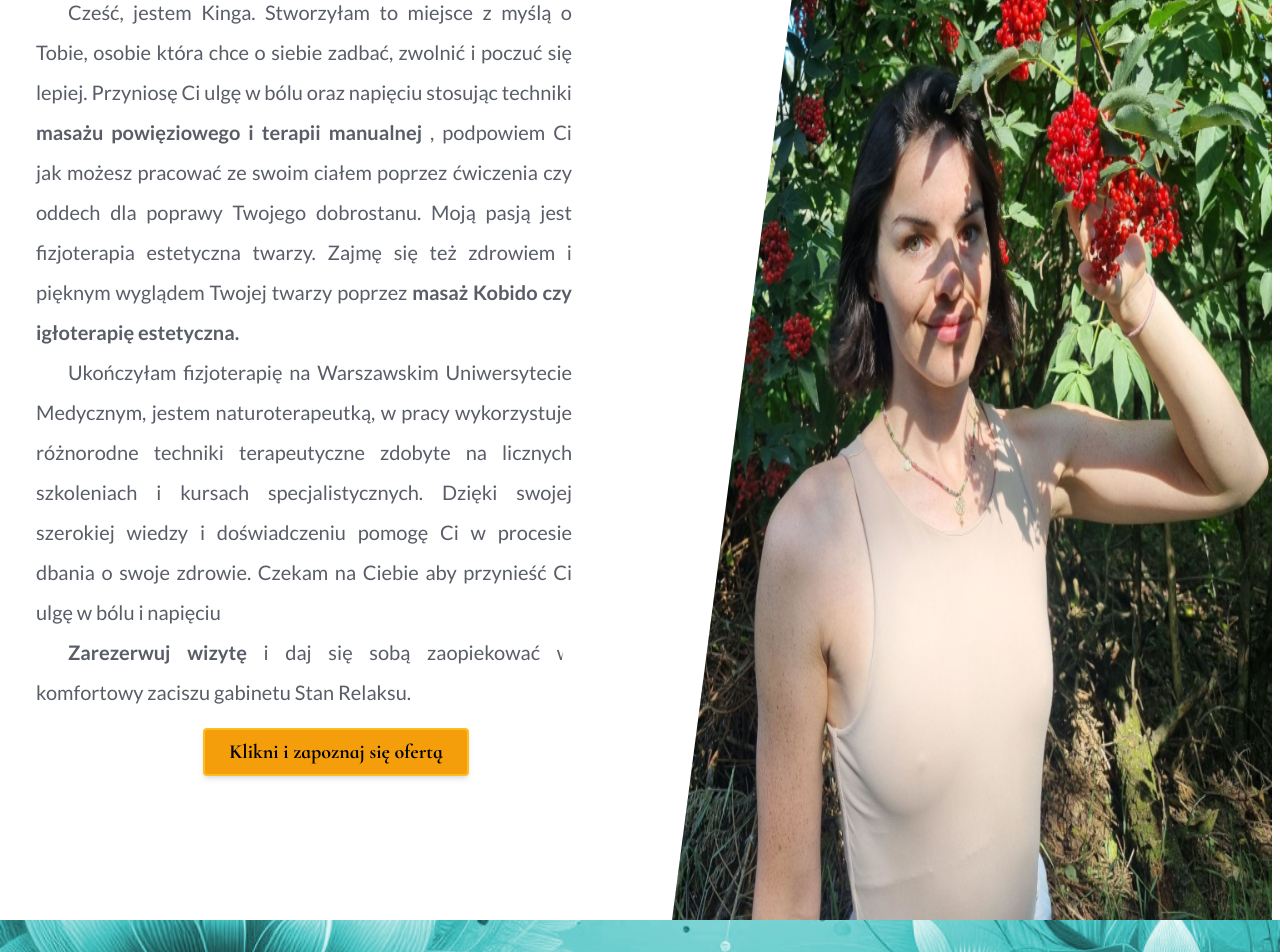
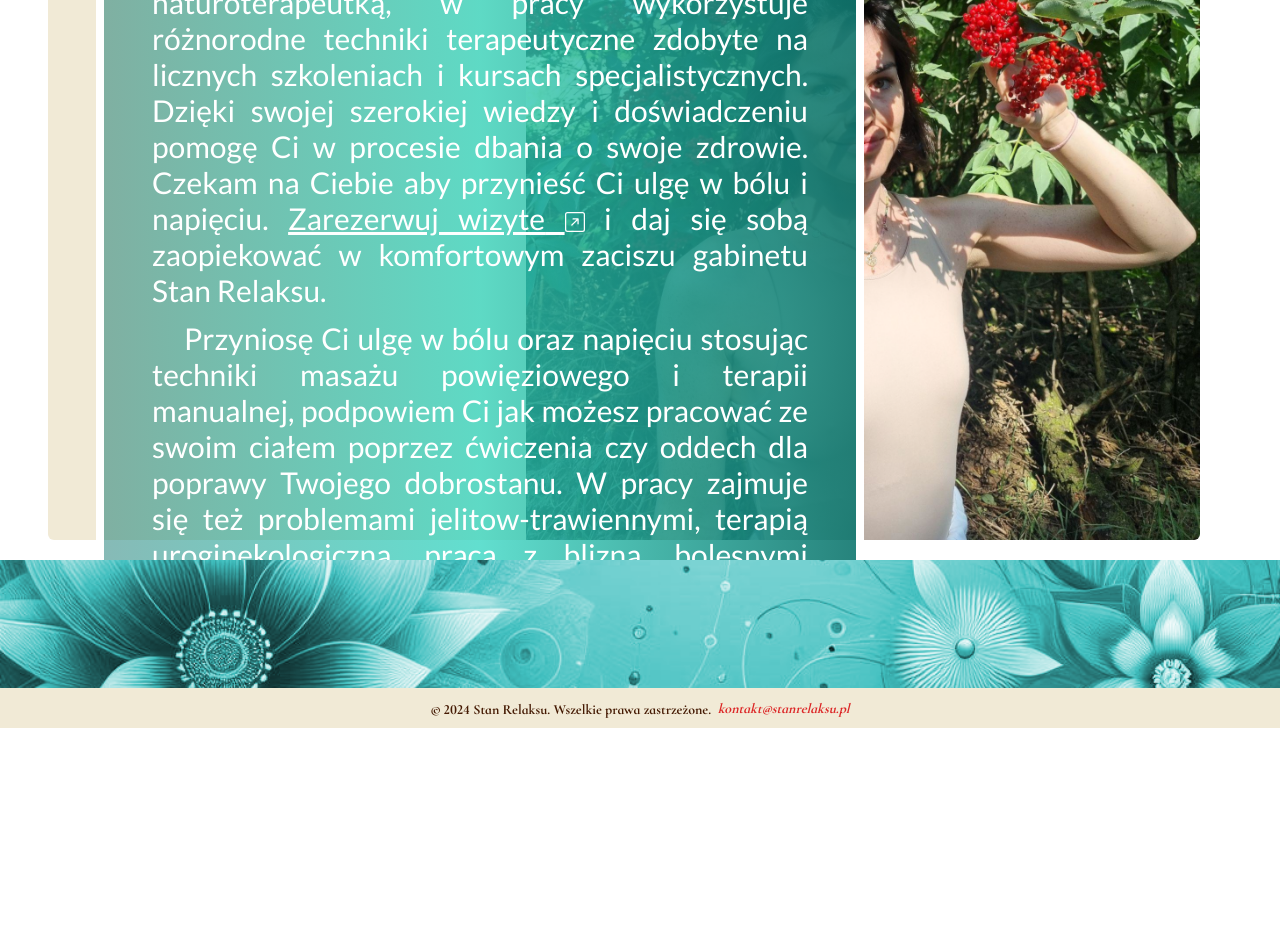
Before and after one commit to PiotrRegulski/stan-relaksu, a Next.js app: page /about in a window 1280 px wide. Shown: the part 540-1492 px from the top of the page. After the commit the page ends 1268 px from the top, so only its background shows below. Built offline with nearby package versions, Linux system fonts and the light colour scheme.

Commit message:
new component about

```diff
--- a/src/app/about/page.tsx
+++ b/src/app/about/page.tsx
@@ -1,90 +1,62 @@
 import PageHeader from "@/components/homepage/PageHeader";
-import Image from "next/image";
+import { BsArrowUpRightSquare } from "react-icons/bs";
+import { lato } from "@/components/fonts";
 import React from "react";
 import Link from "next/link";
+import BackLink from "@/components/layout/BackLink";
+
 const About = () => {
   return (
     <>
       <PageHeader id={"about"}>O mnie</PageHeader>
-      <div className="relative bg-white overflow-hidden mt-3">
-        <div className="max-w-7xl mx-auto">
-          <div className="relative z-10 pb-8 bg-white sm:pb-16 md:pb-20 lg:max-w-2xl lg:w-full lg:pb-28 xl:pb-32">
-            <svg
-              className="hidden lg:block absolute right-0 inset-y-0 h-full w-72 text-white transform translate-x-1/2"
-              fill="currentColor"
-              viewBox="0 0 100 100"
-              preserveAspectRatio="none"
-              aria-hidden="true"
-            >
-              <polygon points="50,0 100,0 50,100 0,100"></polygon>
-            </svg>
-
-            <div className="pt-1"></div>
-            <main className="mt-6 mx-auto max-w-5xl px-2 md:px-12 sm:mt-12 sm:px-6 md:mt-16 lg:mt-20 lg:px-8 xl:mt-28">
-              <div className="sm:text-center lg:text-left">
-                <h2 className="my-6 pl-4 text-left text-2xl tracking-tight font-extrabold text-gray-900 sm:text-3xl md:text-4xl ">
-                  Kim jestem
+      <div className="relative bg-no-repeat md:bg-right bg-center bg-cover md:bg-contain bg-my-hero-image  md:h-[90vh]  md:w-[90vw] rounded-md md:mx-12 md:my-5 bg-mainthemelogo ">
+        <div className=" md:absolute md:top-0 md:right-1/4  md:border-8 border-white  md:mx-12 md:my-6 bg-gradient-to-r from-teal-700/50 via-teal-400/75 to-teal-700/90  bg-opacity-95 text-white">
+          <article className={`${lato.className}  `}>
+            {" "}
+            <h2 className="text-xl md:text-3xl px-3 py-3 text-white bg">
+              Cześć, jestem Kinga
             </h2>
-
-                <article className="text-xl font-[Lato] md:px-1 md:mr-16 leading-loose text-pretty text-gray-900/70">
-                  {" "}
-                  <p className="indent-8 text-justify ">
-                    Cześć, jestem Kinga. Stworzyłam to miejsce z myślą o Tobie,
-                    osobie która chce o siebie zadbać, zwolnić i poczuć się
-                    lepiej. Przyniosę Ci ulgę w bólu oraz napięciu stosując
-                    techniki
-                    <strong> masażu powięziowego i terapii manualnej</strong> ,
-                    podpowiem Ci jak możesz pracować ze swoim ciałem poprzez
-                    ćwiczenia czy oddech dla poprawy Twojego dobrostanu. Moją
-                    pasją jest fizjoterapia estetyczna twarzy. Zajmę się też
-                    zdrowiem i pięknym wyglądem Twojej twarzy poprzez
-                    <strong> masaż Kobido czy igłoterapię estetyczna.</strong>
-                  </p>
-                  <p className="indent-8 text-justify">
-                    Ukończyłam fizjoterapię na Warszawskim Uniwersytecie
-                    Medycznym, jestem naturoterapeutką, w pracy wykorzystuje
-                    różnorodne techniki terapeutyczne zdobyte na licznych
-                    szkoleniach i kursach specjalistycznych. Dzięki swojej
-                    szerokiej wiedzy i doświadczeniu pomogę Ci w procesie dbania
-                    o swoje zdrowie. Czekam na Ciebie aby przynieść Ci ulgę w
-                    bólu i napięciu
-                  </p>
-                  <p className="indent-8 text-justify">
-                    <strong>
+            <p className=" text-xl md:text-3xl text-justify px-2 md:px-12 indent-8 ">
+              Ukończyłam fizjoterapię na Warszawskim Uniwersytecie Medycznym,
+              jestem naturoterapeutką, w pracy wykorzystuje różnorodne techniki
+              terapeutyczne zdobyte na licznych szkoleniach i kursach
+              specjalistycznych. Dzięki swojej szerokiej wiedzy i doświadczeniu
+              pomogę Ci w procesie dbania o swoje zdrowie. Czekam na Ciebie aby
+              przynieść Ci ulgę w bólu i napięciu.&nbsp;
               <Link
                 href="https://booksy.com/"
                 target="_blank"
                 rel="noopener noreferrer"
               >
-                        Zarezerwuj wizytę
-                      </Link>
-                    </strong>{" "}
-                    i daj się sobą zaopiekować w komfortowy zaciszu gabinetu
-                    Stan Relaksu.
+                <span className="inline w-max underline">
+                  Zarezerwuj wizyte{" "}
+                  <BsArrowUpRightSquare className="inline w-5 h-5" />
+                </span>
+              </Link>{" "}
+              i daj się sobą zaopiekować w komfortowym zaciszu gabinetu Stan
+              Relaksu.
             </p>
+
+            <p className="text-xl md:text-3xl text-justify px-2 md:px-12 py-3 indent-8">
+              Przyniosę Ci ulgę w bólu oraz napięciu stosując techniki masażu
+              powięziowego i terapii manualnej, podpowiem Ci jak możesz pracować
+              ze swoim ciałem poprzez ćwiczenia czy oddech dla poprawy Twojego
+              dobrostanu. W pracy zajmuje się też problemami
+              jelitow-trawiennymi, terapią uroginekologiczną, pracą z blizną,
+              bolesnymi miesiączkami czy współżyciem.{" "}
+            </p>
+
+            <p className="text-xl md:text-3xl text-justify px-2 md:px-12 py-3 indent-8">
+              Moją pasją jest terapia manualna twarzy. Dzięki pracy w obrębie
+              twarzy, głowy i szyi możesz uzyskać ulgę w bólach stawów
+              skroniowo-żuchwowych, bólach głowy, migrenach, problemach z
+              zatokami oraz uczuciem napięcia i zmęczenia. Zajmę się też
+              zdrowiem i pięknym wyglądem Twojej twarzy poprzez masaż Kobido czy
+              igłoterapię estetyczna oraz techniki manualne z wykorzystaniem
+              guasha czy bańki chińskiej.
+            </p>
+            <BackLink>Dowiedz się więcej</BackLink>
           </article>
-                <div className=" flex justify-center mx-4 my-4">
-                  {" "}
-                  <Link
-                    href="/offer"
-                    className=" hover:shadow-xl shadow-md text-xl  border-2 rounded border-amber-400 bg-amber-500 hover:bg-amber-400 px-6 py-2 font-bold  text-amber-70 hover:text-white focus:outline-none focus:shadow-outline"
-                  >
-                    Klikni i zapoznaj się ofertą
-                  </Link>
-                </div>
-              </div>
-            </main>
-          </div>
-        </div>
-        <div className="relative w-[95vw] h-96 my-4 mx-2 lg:absolute lg:inset-y-0 lg:right-0 lg:w-1/2 lg:h-full">
-          <Image
-            className=" absolute lg:static"
-            src="/hero.png"
-            alt=" hero"
-            layout="fill"
-            objectFit="contein"
-            objectPosition="center"
-          />
         </div>
       </div>
     </>
```
Lines whose indentation alone changed are shown as unchanged.
